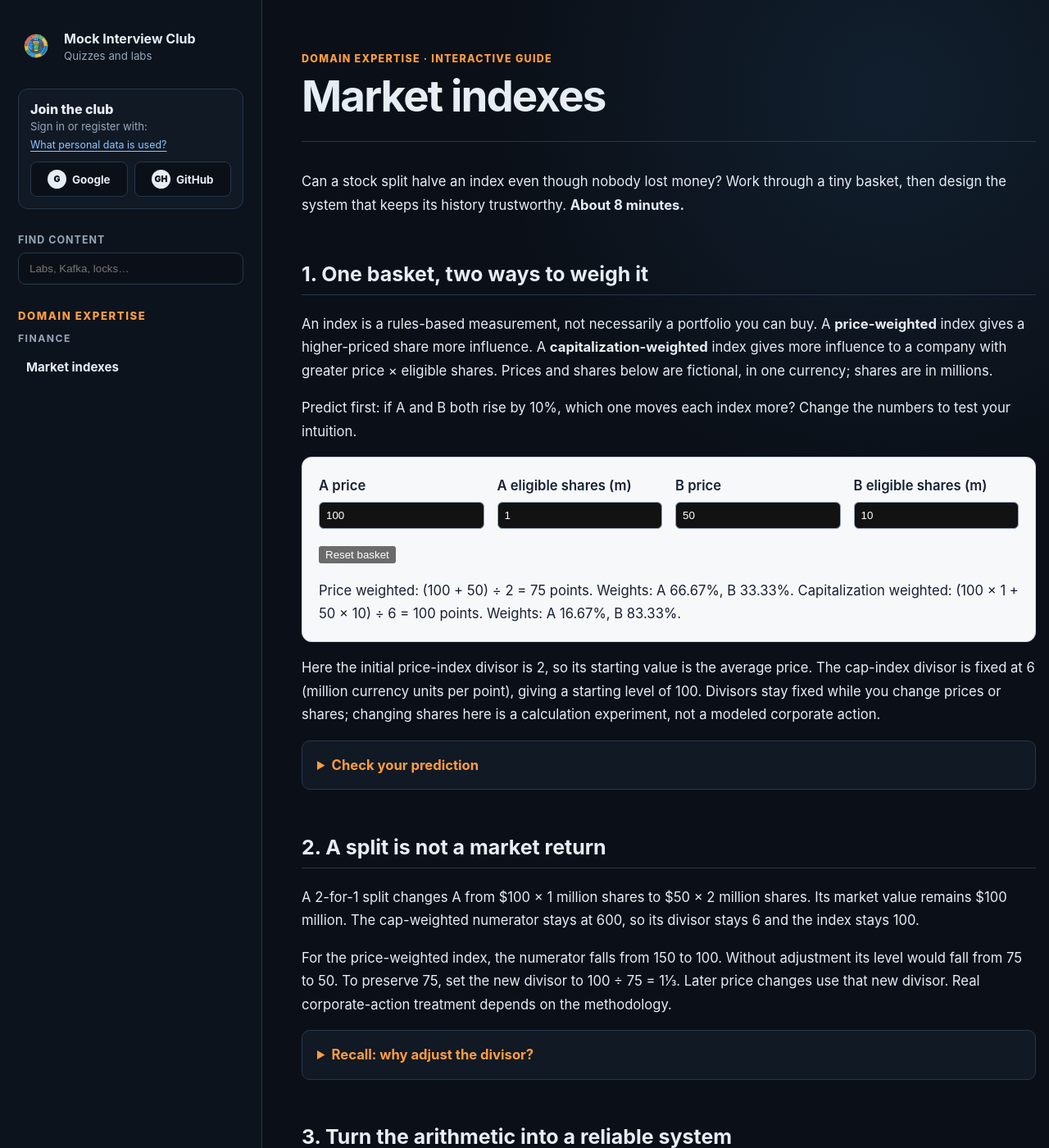
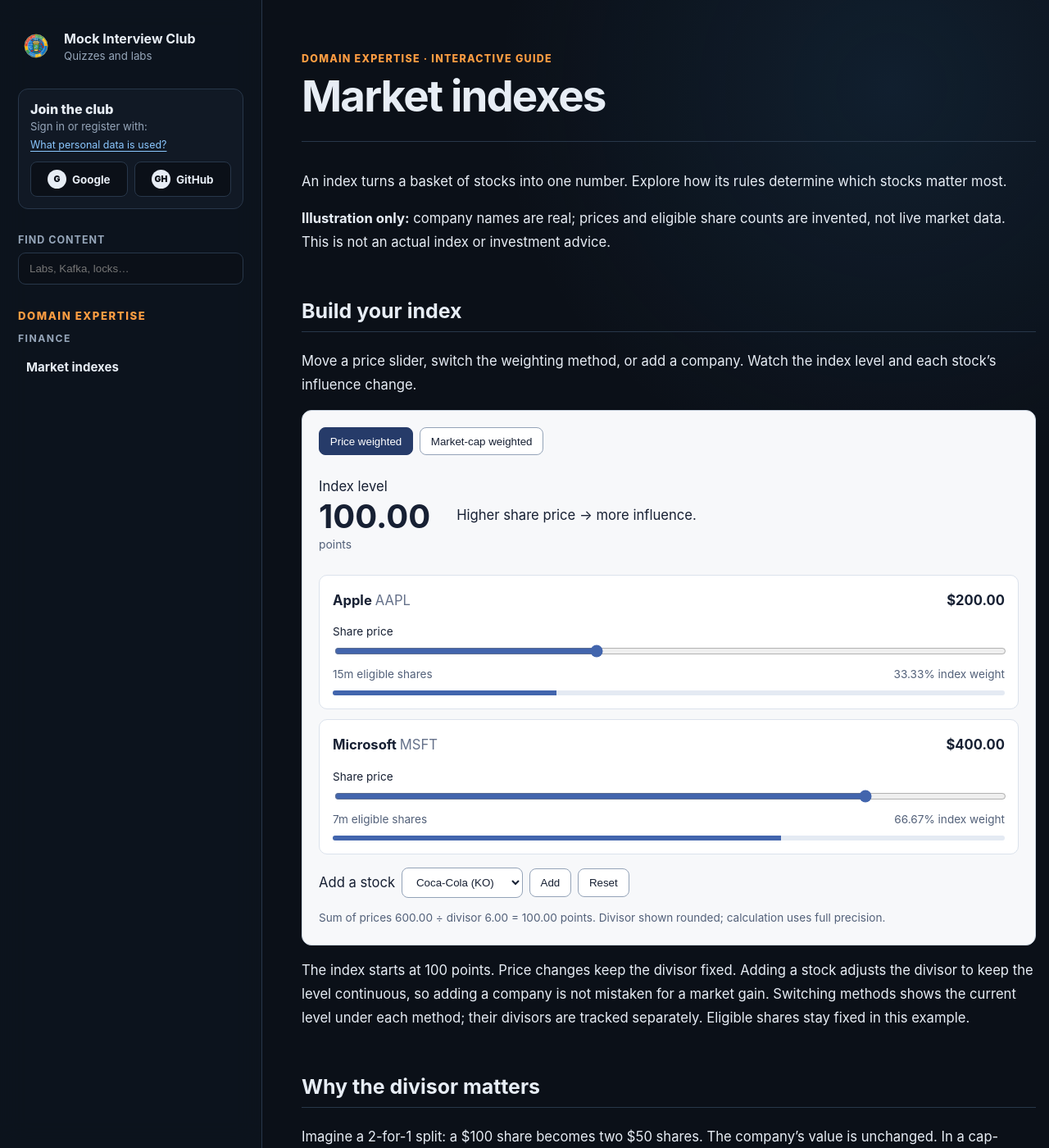
Before and after one commit to zizitop13/mock-interview-club-public, a Jekyll site: the page built from site/domain/market-indexes/index.html, in a window 1280 px wide and 1400 px high. Shown: the whole window at 82% size. Built offline with Jekyll 4.4.1, drawn with Linux system fonts in a browser that asks for light colours; comment, search, counter and statistics services are not loaded; some of the changed text lies outside the part shown.

Commit message:
Simplify market index interactive guide

```diff
--- a/site/assets/market-indexes.js
+++ b/site/assets/market-indexes.js
@@ -1,22 +1,63 @@
-(() => {
-  const ids = ['price-a', 'shares-a', 'price-b', 'shares-b'];
-  const inputs = ids.map((id) => document.getElementById(id));
-  const results = document.getElementById('index-results');
-  const error = document.getElementById('index-error');
-  const format = (n) => n.toLocaleString('en-US', { maximumFractionDigits: 2 });
-  function update() {
-    const [a, sa, b, sb] = inputs.map((input) => input.valueAsNumber);
-    const valid = [a, sa, b, sb].every((n) => Number.isFinite(n) && n > 0 && n <= 10000);
-    error.hidden = valid;
-    results.hidden = !valid;
-    if (!valid) return;
-    const sum = a + b, cap = a * sa + b * sb;
-    results.textContent = `Price weighted: (${format(a)} + ${format(b)}) ÷ 2 = ${format(sum / 2)} points. Weights: A ${format(a / sum * 100)}%, B ${format(b / sum * 100)}%. Capitalization weighted: (${format(a)} × ${format(sa)} + ${format(b)} × ${format(sb)}) ÷ 6 = ${format(cap / 6)} points. Weights: A ${format(a * sa / cap * 100)}%, B ${format(b * sb / cap * 100)}%.`;
+// Values are illustrative, not market data. Shares are in millions.
+export const PRESETS = [
+  { id: 'aapl', name: 'Apple', ticker: 'AAPL', price: 200, shares: 15 },
+  { id: 'msft', name: 'Microsoft', ticker: 'MSFT', price: 400, shares: 7 },
+  { id: 'ko', name: 'Coca-Cola', ticker: 'KO', price: 60, shares: 43 },
+  { id: 'nvda', name: 'NVIDIA', ticker: 'NVDA', price: 120, shares: 25 },
+  { id: 'amzn', name: 'Amazon', ticker: 'AMZN', price: 180, shares: 11 },
+];
+export const numerator = (stocks, type) => stocks.reduce((sum, stock) => sum + stock.price * (type === 'cap' ? stock.shares : 1), 0);
+export const level = (stocks, type, divisors) => numerator(stocks, type) / divisors[type];
+export function addStock(stocks, stock, divisors) {
+  const next = [...stocks, { ...stock }];
+  const updated = Object.fromEntries(['price', 'cap'].map((type) => [type, numerator(next, type) / level(stocks, type, divisors)]));
+  return { stocks: next, divisors: updated };
+}
+
+if (typeof document !== 'undefined') {
+  const lab = document.getElementById('index-lab');
+  if (lab) {
+    let stocks, divisors, type = 'price';
+    const list = document.getElementById('index-stocks');
+    const select = document.getElementById('add-stock');
+    const add = document.getElementById('add-stock-button');
+    const format = (number) => number.toLocaleString('en-US', { minimumFractionDigits: 2, maximumFractionDigits: 2 });
+    function reset() {
+      stocks = PRESETS.slice(0, 2).map((stock) => ({ ...stock }));
+      divisors = Object.fromEntries(['price', 'cap'].map((method) => [method, numerator(stocks, method) / 100]));
+      type = 'price';
+      render();
+    }
+    function updateValues() {
+      const total = numerator(stocks, type);
+      document.getElementById('index-level').textContent = format(level(stocks, type, divisors));
+      document.getElementById('index-description').textContent = type === 'price' ? 'Higher share price → more influence.' : 'Price × eligible shares → more influence.';
+      document.getElementById('index-formula').textContent = `${type === 'price' ? 'Sum of prices' : 'Total eligible market value'} ${format(total)} ÷ divisor ${format(divisors[type])} = ${format(total / divisors[type])} points. Divisor shown rounded; calculation uses full precision.`;
+      lab.querySelectorAll('[data-index-type]').forEach((button) => button.setAttribute('aria-pressed', String(button.dataset.indexType === type)));
+      stocks.forEach((stock) => {
+        const weight = stock.price * (type === 'cap' ? stock.shares : 1) / total * 100;
+        const row = document.getElementById(`stock-${stock.id}`);
+        row.querySelector('[data-price]').textContent = `$${format(stock.price)}`;
+        row.querySelector('[data-weight]').textContent = `${format(weight)}% index weight`;
+        row.querySelector('[data-bar]').style.width = `${weight}%`;
+        row.querySelector('input').setAttribute('aria-valuetext', `$${format(stock.price)}`);
+      });
+    }
+    function render() {
+      list.innerHTML = stocks.map((stock) => `<div class="index-stock" id="stock-${stock.id}"><div class="stock-heading"><strong>${stock.name} <span>${stock.ticker}</span></strong><strong data-price></strong></div><label for="price-${stock.id}">Share price</label><input id="price-${stock.id}" data-stock="${stock.id}" type="range" min="10" max="500" step="1" value="${stock.price}"><div class="stock-meta"><span>${stock.shares}m eligible shares</span><span data-weight></span></div><div class="weight-track" aria-hidden="true"><span data-bar></span></div></div>`).join('');
+      list.querySelectorAll('[data-stock]').forEach((slider) => slider.addEventListener('input', () => { stocks.find((stock) => stock.id === slider.dataset.stock).price = Number(slider.value); updateValues(); }));
+      const available = PRESETS.filter((stock) => !stocks.some((item) => item.id === stock.id));
+      select.innerHTML = available.map((stock) => `<option value="${stock.id}">${stock.name} (${stock.ticker})</option>`).join('');
+      select.disabled = add.disabled = available.length === 0;
+      updateValues();
+    }
+    lab.querySelectorAll('[data-index-type]').forEach((button) => button.addEventListener('click', () => { type = button.dataset.indexType; updateValues(); }));
+    add.addEventListener('click', () => {
+      const stock = PRESETS.find((item) => item.id === select.value && !stocks.some((current) => current.id === item.id));
+      if (stock) ({ stocks, divisors } = addStock(stocks, stock, divisors));
+      render();
+    });
+    document.getElementById('reset-index').addEventListener('click', reset);
+    reset();
   }
-  inputs.forEach((input) => input.addEventListener('input', update));
-  document.getElementById('reset-index').addEventListener('click', () => {
-    [100, 1, 50, 10].forEach((value, index) => { inputs[index].value = value; });
-    update();
-  });
-  update();
-})();
+}
--- a/site/assets/style.css
+++ b/site/assets/style.css
@@ -1322,3 +1322,20 @@
 .index-inputs label { display: grid; gap: .35rem; font-weight: 600; }
 .index-inputs input { width: 100%; padding: .5rem; border: 1px solid #94a3b8; border-radius: 6px; }
 #index-results { margin-top: 1rem; line-height: 1.7; }
+.index-type { display: flex; flex-wrap: wrap; gap: .5rem; }
+.index-type button, .index-actions button, .index-actions select { padding: .55rem .8rem; border: 1px solid #94a3b8; border-radius: 8px; background: white; color: #172033; }
+.index-type button[aria-pressed="true"] { background: #263b69; color: white; border-color: #263b69; }
+.index-overview { display: flex; flex-wrap: wrap; gap: 1rem 2rem; align-items: center; margin: 1.5rem 0; }
+.index-overview div { display: grid; gap: .15rem; }
+.index-overview strong { font-size: 2.5rem; line-height: 1; }
+.index-overview small, .stock-meta, .index-note { color: #526079; }
+.index-stock { background: white; border: 1px solid #dbe2ec; border-radius: 10px; padding: 1rem; margin: .75rem 0; }
+.stock-heading, .stock-meta { display: flex; justify-content: space-between; gap: 1rem; flex-wrap: wrap; }
+.stock-heading span { color: #65718a; font-weight: normal; }
+.index-stock label { display: block; margin-top: .8rem; font-size: .85rem; }
+.index-stock input[type="range"] { width: 100%; accent-color: #4265ad; }
+.stock-meta { font-size: .85rem; }
+.weight-track { height: 6px; margin-top: .5rem; background: #e4eaf3; border-radius: 8px; overflow: hidden; }
+.weight-track span { display: block; height: 100%; background: #4265ad; }
+.index-actions { display: flex; flex-wrap: wrap; align-items: center; gap: .5rem; margin-top: 1rem; }
+.index-note { font-size: .85rem; margin-bottom: 0; }
--- a/site/domain/market-indexes/index.html
+++ b/site/domain/market-indexes/index.html
@@ -5,40 +5,31 @@
 kind: Interactive guide
 permalink: /domain/market-indexes/
 ---
-<p>Can a stock split halve an index even though nobody lost money? Work through a tiny basket, then design the system that keeps its history trustworthy. <strong>About 8 minutes.</strong></p>
-
-<h2>1. One basket, two ways to weigh it</h2>
-<p>An index is a rules-based measurement, not necessarily a portfolio you can buy. A <strong>price-weighted</strong> index gives a higher-priced share more influence. A <strong>capitalization-weighted</strong> index gives more influence to a company with greater price × eligible shares. Prices and shares below are fictional, in one currency; shares are in millions.</p>
-<p>Predict first: if A and B both rise by 10%, which one moves each index more? Change the numbers to test your intuition.</p>
-<div class="index-lab" id="index-lab">
-  <div class="index-inputs">
-    <label>A price <input type="number" id="price-a" min="0.01" max="10000" step="1" value="100"></label>
-    <label>A eligible shares (m) <input type="number" id="shares-a" min="0.01" max="10000" step="1" value="1"></label>
-    <label>B price <input type="number" id="price-b" min="0.01" max="10000" step="1" value="50"></label>
-    <label>B eligible shares (m) <input type="number" id="shares-b" min="0.01" max="10000" step="1" value="10"></label>
+<p>An index turns a basket of stocks into one number. Explore how its rules determine which stocks matter most.</p>
+<p><strong>Illustration only:</strong> company names are real; prices and eligible share counts are invented, not live market data. This is not an actual index or investment advice.</p>
+<h2>Build your index</h2>
+<p>Move a price slider, switch the weighting method, or add a company. Watch the index level and each stock’s influence change.</p>
+<section class="index-lab" id="index-lab" aria-label="Interactive index calculator">
+  <div class="index-type" role="group" aria-label="Index weighting method">
+    <button type="button" data-index-type="price" aria-pressed="true">Price weighted</button>
+    <button type="button" data-index-type="cap" aria-pressed="false">Market-cap weighted</button>
   </div>
-  <button type="button" id="reset-index">Reset basket</button>
-  <p id="index-error" role="alert" hidden>Enter positive values up to 10,000 in all four fields.</p>
-  <div id="index-results" aria-live="polite"></div>
-</div>
-<p>Here the initial price-index divisor is 2, so its starting value is the average price. The cap-index divisor is fixed at 6 (million currency units per point), giving a starting level of 100. Divisors stay fixed while you change prices or shares; changing shares here is a calculation experiment, not a modeled corporate action.</p>
-<details><summary>Check your prediction</summary><p>At the defaults, A has ⅔ of the price weight, but B has ⅚ of the cap weight. A 10% rise in just A or just B moves each index in proportion to that starting weight. A simultaneous 10% rise in both moves both indexes by 10%.</p></details>
-
-<h2>2. A split is not a market return</h2>
-<p>A 2-for-1 split changes A from $100 × 1 million shares to $50 × 2 million shares. Its market value remains $100 million. The cap-weighted numerator stays at 600, so its divisor stays 6 and the index stays 100.</p>
-<p>For the price-weighted index, the numerator falls from 150 to 100. Without adjustment its level would fall from 75 to 50. To preserve 75, set the new divisor to 100 ÷ 75 = 1⅓. Later price changes use that new divisor. Real corporate-action treatment depends on the methodology.</p>
-<details><summary>Recall: why adjust the divisor?</summary><p>To preserve continuity across a non-market change—not to erase an actual market movement. Changes in constituents and some other corporate actions may also require an adjustment.</p></details>
-
-<h2>3. Turn the arithmetic into a reliable system</h2>
-<p>A calculation needs a defined <strong>snapshot</strong>: constituent set, prices, eligible shares, currency conversion, divisor, methodology version and effective time. Decide whether inputs are last trade, bid/mid or closing prices, and what stale or missing prices mean. Float factors, caps and rebalancing rules vary by index. A price-return index and a total-return index also treat dividends differently.</p>
-<ol>
-  <li><strong>Ingest:</strong> identify source and instrument, validate prices, track source sequence numbers, detect gaps and reconcile or replay according to the feed contract. Do not assume timestamps alone establish a global order.</li>
-  <li><strong>Calculate:</strong> apply an accepted update to the correct versioned state. For a fixed cap basket, update the numerator by (new price − old price) × eligible shares; recalculate from the full snapshot to reconcile. Specify decimal precision and rounding.</li>
-  <li><strong>Commit and publish:</strong> atomically persist the input position, state, result and an outbox record in one database transaction, if they share a database. Relay the outbox at least once; downstream consumers deduplicate by index and version. Database atomicity alone does not make external delivery exactly once.</li>
-  <li><strong>Recover:</strong> replay from durable inputs and versioned reference data. Define late ticks, corrections, corporate-action effective times and whether historical values are revised; keep an audit trail and fence competing leaders.</li>
-</ol>
-<details><summary>Design challenge: a tick arrives twice after a crash. What must remain true?</summary><p>The same source event must not be applied twice, even if an outbox message is delivered twice. Persist the deduplication position with the state update; give outputs stable identities so consumers can deduplicate too. Gaps and corrections need their own explicit policy.</p></details>
-<h2>Take it with you</h2>
-<p><strong>Price chooses influence; eligible market value chooses influence; the divisor preserves continuity; a versioned snapshot makes the result reproducible.</strong></p>
-<p>Further reading: <a href="https://www.spglobal.com/spdji/en/methodology/article/index-mathematics-methodology/">S&amp;P Dow Jones Indices: Index Mathematics Methodology</a> and <a href="https://www.spglobal.com/spdji/en/research-insights/index-literacy/the-sp-500-and-the-dow/">The S&amp;P 500 and the Dow</a>.</p>
-<script src="{{ '/assets/market-indexes.js' | relative_url }}" defer></script>
+  <div class="index-overview"><div><span>Index level</span><strong id="index-level">100.00</strong><small>points</small></div><p id="index-description"></p></div>
+  <div id="index-stocks"></div>
+  <div class="index-actions"><label for="add-stock">Add a stock</label> <select id="add-stock"></select> <button type="button" id="add-stock-button">Add</button> <button type="button" id="reset-index">Reset</button></div>
+  <p class="index-note" id="index-formula" aria-live="polite"></p>
+</section>
+<p>The index starts at 100 points. Price changes keep the divisor fixed. Adding a stock adjusts the divisor to keep the level continuous, so adding a company is not mistaken for a market gain. Switching methods shows the current level under each method; their divisors are tracked separately. Eligible shares stay fixed in this example.</p>
+<h2>Why the divisor matters</h2>
+<p>Imagine a 2-for-1 split: a $100 share becomes two $50 shares. The company’s value is unchanged. In a cap-weighted index, price × shares stays the same. In a price-weighted index, the price sum falls, so the divisor must change to avoid a false drop. Actual treatments depend on the index methodology.</p>
+<h2>From calculation to system design</h2>
+<p>A reproducible result needs a versioned snapshot: prices, eligible shares, constituents, currency rates, divisor and methodology. Define stale prices, rounding, market hours and whether the index includes reinvested dividends.</p>
+<ul>
+  <li><strong>Ingest:</strong> validate source events, track sequence numbers, detect gaps and replay or reconcile according to the feed contract.</li>
+  <li><strong>Calculate:</strong> update the affected contribution and reconcile against a full calculation. Apply corporate actions at their defined effective time.</li>
+  <li><strong>Commit and publish:</strong> persist the accepted input position, calculation state and an outbox record atomically when they share a database. Relay at least once; consumers deduplicate outputs.</li>
+  <li><strong>Recover:</strong> replay durable inputs with versioned reference data. Define how late ticks and corrections affect published history, and fence competing leaders.</li>
+</ul>
+<p><strong>Remember:</strong> price or eligible market value determines influence; the divisor preserves continuity; versioned inputs make a result reproducible.</p>
+<p>Further reading: <a href="https://www.spglobal.com/spdji/en/methodology/article/index-mathematics-methodology/">S&amp;P Dow Jones Indices: Index Mathematics Methodology</a> · <a href="https://www.spglobal.com/spdji/en/research-insights/index-literacy/the-sp-500-and-the-dow/">The S&amp;P 500 and the Dow</a>.</p>
+<script type="module" src="{{ '/assets/market-indexes.js' | relative_url }}"></script>
```
Also changed, not shown: tests/market-indexes.test.js (+19 -22 lines).
